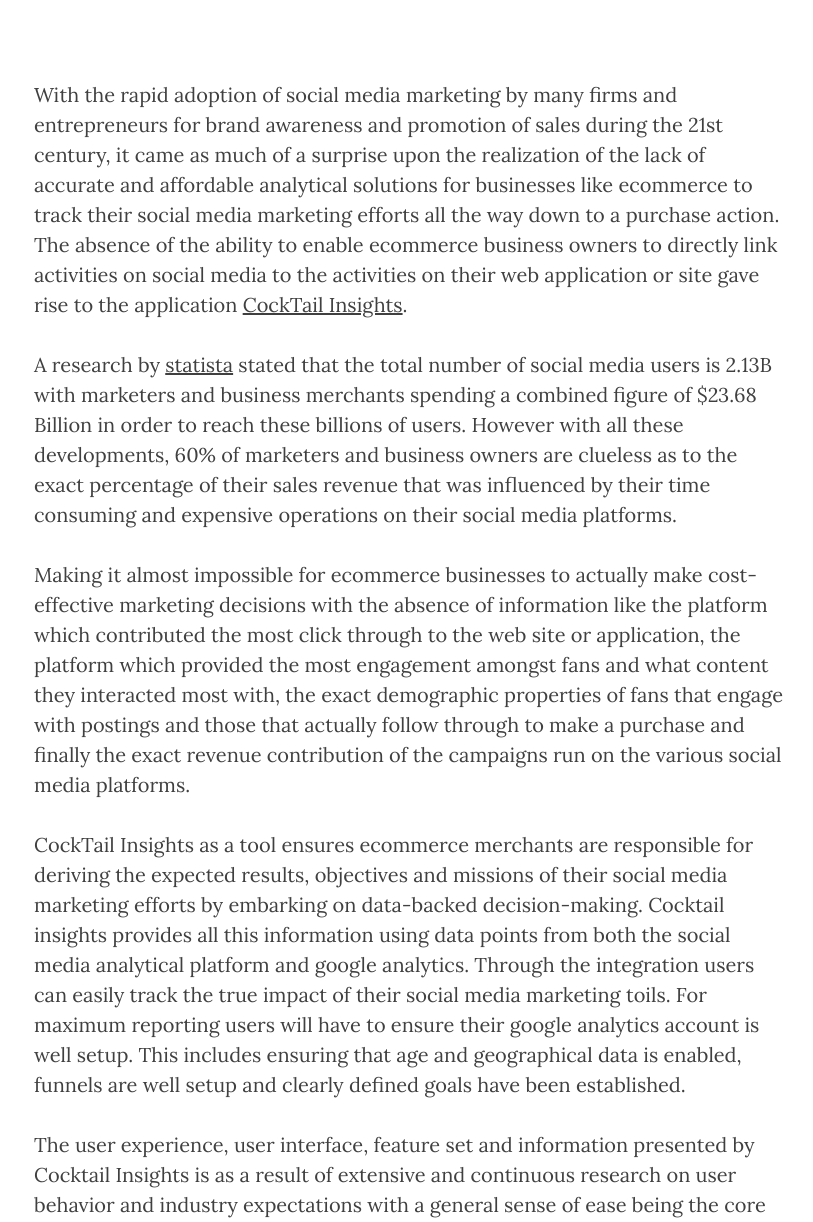
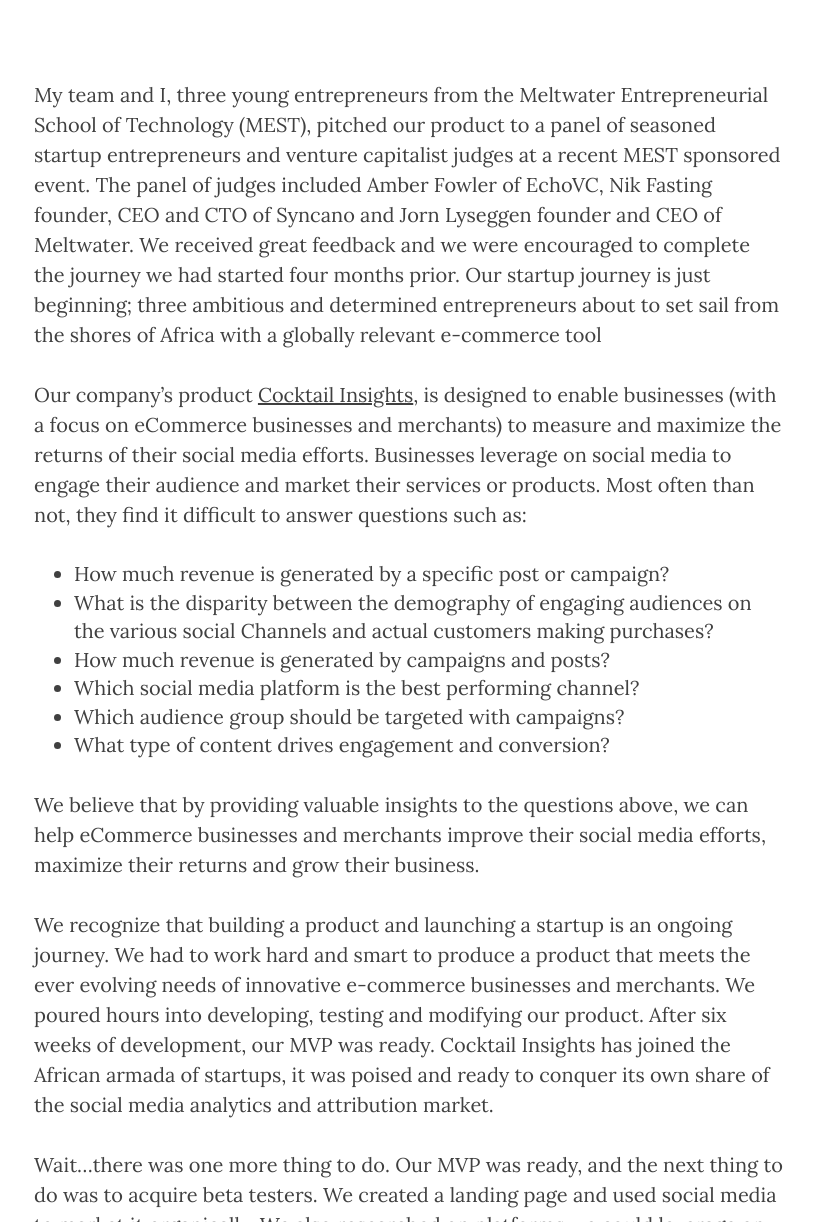
Before and after one commit to cocktailinsights/blog, a Jekyll site: the page built from _posts/2016-04-9-The Launch Blog.markdown, in a window 1280 px wide and 1400 px high, scrolled down 391 px. Shown: the part 178-1400 px from the top of the window, without its empty margins (231-1044 px from the left). Built offline with Jekyll 4.4.1, drawn with Linux system fonts in a browser that asks for light colours; nearby versions of some CDN libraries; comment, search, counter and statistics services are not loaded; some of the changed text lies outside the part shown.

Commit message:
changed content

```diff
--- a/_posts/2016-04-9-The Launch Blog.markdown
+++ b/_posts/2016-04-9-The Launch Blog.markdown
@@ -9,169 +9,35 @@ disqus: true
 ---
 
 <p>
-	With the rapid adoption of social media marketing by many firms and entrepreneurs for brand awareness and promotion of sales during the 21st century, it came as much of a surprise upon the realization of the lack of accurate and affordable analytical solutions for businesses like ecommerce to track their social media marketing efforts all the way down to a purchase action. The absence of the ability to enable ecommerce business owners to directly link activities on social media to the activities on their web application or site gave rise to the application <a target="blank" href="http://cocktailinsights.com/">CockTail Insights</a>.
+	My team and I, three young entrepreneurs from the Meltwater Entrepreneurial School of Technology (MEST), pitched our product to a panel  of  seasoned startup entrepreneurs and venture capitalist judges at a recent MEST sponsored event.  The panel of judges included Amber Fowler of EchoVC, Nik Fasting founder, CEO and CTO of Syncano and Jorn Lyseggen founder and CEO of Meltwater. We received great feedback and we were encouraged to complete the journey we had started four months prior. Our startup journey is just beginning; three ambitious and determined entrepreneurs about to set sail from the shores of Africa with a globally relevant e-commerce tool
 </p>
 
-<p>
-	A research by <a target="blank" href="http://www.statista.com/statistics/278414/number-of-worldwide-social-network-users/">statista</a> stated that the total number of social media users is 2.13B with marketers and business merchants spending a combined figure of $23.68 Billion in order to reach these billions of users. However with all these developments, 60% of marketers and business owners are clueless as to the exact percentage of their sales revenue that was influenced by their time consuming and expensive operations on their social media platforms.
+<p>Our company’s product <a target="blank" href="http://cocktailinsights.com/">Cocktail Insights</a>, is designed to enable businesses  (with a focus on eCommerce businesses and merchants) to measure and maximize the returns of their social media efforts. Businesses leverage on social media to engage their audience and market their services or products. Most often than not, they find it difficult to answer questions such as:
+</p>
+<ul>
+	<li>How much revenue is generated by a specific post or campaign?</li>
+	<li>What is the disparity between the demography of engaging audiences on the  various social Channels and actual customers making purchases?</li>
+	<li>How much revenue is generated by campaigns and posts?</li>
+	<li>Which social media platform is the best performing channel?</li>
+	<li>Which audience group should be targeted with campaigns?</li>
+	<li>What type of content drives engagement and conversion?</li>
+</ul>
+
+<p>We believe that by providing valuable insights to the questions above, we can help eCommerce businesses and merchants  improve their social media efforts, maximize their returns and grow their business.</p>
+
+<p>We recognize that building a product and launching a startup is an ongoing journey. We had to work hard and smart to produce a product that meets the ever evolving needs of innovative e-commerce businesses and merchants. We poured hours into developing, testing and modifying  our product. After six weeks of development, our MVP was ready. Cocktail Insights has joined the African armada of startups, it was poised and ready to conquer its own share of the social media analytics and attribution market.
 </p>
 
-<p>
-	Making it almost impossible for ecommerce businesses to actually make cost-effective marketing decisions with the absence of information like the platform which contributed the most click through to the web site or application, the platform which provided the most engagement amongst fans and what content they interacted most with, the exact demographic properties of fans that engage with postings and those that actually follow through to make a purchase and finally the exact revenue contribution of the campaigns run on the  various social media platforms.
+<p>Wait…there was one more thing to do. Our MVP was ready, and the next thing to do was to acquire beta testers. We created a landing page and used social media to market it organically.  We also researched on platforms we could leverage on to build our email list; we found <a target="blank" href="http://betalist.com/">BetaList</a>. We did not want to spend money on something that did not work, so we decided to use the free listings of BetaList just to test it and measure its impact. Cocktail Insights was <a target="blank" href="http://betalist.com/startups/cocktail-insights">publish</a> on BetaList on 26th March, 2016. Within 3 days we had 175 unique sessions from Betalist and 83 sign ups, that is a conversion rate of 47%.  That is impressive for a free listing. Our email list is still growing and we are preparing to launch our beta in April, 2016.
 </p>
+<a target="blank" href="http://betalist.com/startups/cocktail-insights">
+	<img src="{{ site.baseurl }}/img/betalist.png" alt="Post Sample Image">
+</a>
+<span class="caption text-muted">Our BetaList publication</span>
 
-<p>
-	CockTail Insights as a tool ensures ecommerce merchants are responsible for deriving the expected results, objectives and missions of their social media marketing efforts by embarking on data-backed decision-making. Cocktail insights provides all this information using data points from both the social media analytical platform and google analytics. Through the integration users can easily track the true impact of their social media marketing toils. For maximum reporting users will have to ensure their google analytics account is well setup. This includes ensuring that age and geographical data is enabled, funnels are well setup and clearly defined goals have been established.
-</p>
 
-<p>
-	The user experience, user interface, feature set and information presented by Cocktail Insights is as a result of extensive and continuous research on user behavior and industry expectations with a general sense of ease being the core foundation upon which the product is built on.
-</p>
+<p>We know there will always be challenges and we would just have to find a way through it all. This time, the solution to our problem was BetaList, tomorrow it would be something else. After all, “when there is a will, there is a way”. We do not know what lies ahead, but you can only know what the future holds if you march bravely into it. Join us, as we sail into the future, a lot of Cocktail Insights would be served.</p>
 
-<p><h3>
-	The images below provide a complete walkthrough of how <a target="blank" href="http://cocktailinsights.com/">CockTail Insights</a> works: </h3>
-</p>
 
-<a target="blank" href="http://cocktailinsights.com/">
-	<img src="{{ site.baseurl }}/img/new_business_page copy.png" alt="Setup New Business">
-</a>
-
-<p>
-	After a successful login process you will be required to create a business, this will enable you save your social media, google analytics and shopify credentials within this “new business”.
-</p>
-
-<a target="blank" href="http://cocktailinsights.com/">
-	<img src="{{ site.baseurl }}/img/integrations_page_social_media.png" alt="Setup Social Media Accounts">
-</a>
-
-<p>
-	There is the need to integrate your social media pages as highlighted above. This allows you to post to either facebook or twitter from cocktail insights. Also, you are provided with in-depth analysis about the reach, demography and interests of your fans.
-</p>
-
-<a target="blank" href="http://cocktailinsights.com/">
-	<img src="{{ site.baseurl }}/img/integrations_page_shopify.png" alt="Setup Shopify Store">
-</a>
-
-<p>
-	The Shopify store is also required to be integrated to enable the tracking of the movement of fans from your social media accounts.
-</p>
-
-<a target="blank" href="http://cocktailinsights.com/">
-	<img src="{{ site.baseurl }}/img/integrations_page_google_analytics.png" alt="Setup Google Analytics">
-</a>
-
-<p>
-	Before proceeding to either publishing or queuing your content, the google analytics account connected to your shopify store needs to be connected as well.
-</p>
-
-<p><em>
-	The processes of enabling these services on our secure platform are one of ease and should take you not more than a minute to activate.</em>
-</p>
-
-<p>
-	<h4>After integrating all these services you can now plunge into the full functionality of cockTail insights.</h4>
-</p>
-
-<a target="blank" href="http://cocktailinsights.com/">
-	<img src="{{ site.baseurl }}/img/publish_queue_settings.png" alt="Setup Queue Settings">
-</a>
-
-<p>
-	You can publish your content immediately or queue it to be sent at a predetermined date and time. This can be achieved by clicking the Queue Settings button highlighted above.
-</p>
-
-<a target="blank" href="http://cocktailinsights.com/">
-	<img src="{{ site.baseurl }}/img/queue_settings.png" alt="Queue Settings">
-</a>
-
-<p>
-	This image above will be presented upon clicking the Queue settings button. On this page you can schedule the periods during the day that you want the posts to be published. After selecting the preferred times for posting, the update button above is selected to ensure the changes are permanent.
-</p>
-
-<a target="blank" href="http://cocktailinsights.com/">
-	<img src="{{ site.baseurl }}/img/publish.png" alt="Publish Post">
-</a>
-
-<p>
-	The highlighted section is where you write the content you want published.
-</p>
-
-<a target="blank" href="http://cocktailinsights.com/">
-	<img src="{{ site.baseurl }}/img/publish_select_shopify_image.png" alt="Publish Shopify Product">
-</a>
-
-<p>
-	As part of writing content, you can also take products from your database by clicking the image above. This enables you select a product from your database to post on the social media pages selected as shown below.
-</p>
-
-<a target="blank" href="http://cocktailinsights.com/">
-	<img src="{{ site.baseurl }}/img/publish_tag.png" alt="Add Tag to Post">
-</a>
-
-<p>
-	A tag is strongly recommended to enable easy categorization of posts. Examples of tags include inspirational message, products, puzzle, funny, riddle, promotion and many others.
-</p>
-
-<a target="blank" href="http://cocktailinsights.com/">
-	<img src="{{ site.baseurl }}/img/publish_select_social_media.png" alt="Select Social Media Profile">
-</a>
-
-<p>
-	After providing content either in the form of text, image or both, the social media pages that you want to publish the content to should be selected by clicking on the highlighted image above.  I currently have a single page connected and therefore if I had more pages then I can choose a single page or multiple pages.
-</p>
-
-<a target="blank" href="http://cocktailinsights.com/">
-	<img src="{{ site.baseurl }}/img/publish_options.png" alt="Select from Multiple Publish Options">
-</a>
-
-<p>
-	The post is ready for publication after the content is filled and a social media page is chosen. However, there are multiple options that you can publish the content. You can decide if you want the content to be published immediately, on a scheduled date or to allow it to join the queue.
-</p>
-
-<p><em>
-	Finally incase you want to post a link on your blog or share a link with your friends without posting it through social media we have you covered. By leveraging on the bit.ly shortener API we have made it made possible to track those said links. </em>
-</p>
-
-<a target="blank" href="http://cocktailinsights.com/">
-	<img src="{{ site.baseurl }}/img/url.png" alt="Setup Trackable Url or Links">
-</a>
-
-<p>
-	The descriptions of the fields are as follows:
-</p>
-
-<ol>
-	<li><b>Url:</b> This is where you put the link that you want to share.</li>
-	<li><b>Campaign source:</b> This refers to the search engines, social networks, ad campaigns, and other sources that send users to your website, web application and blog.</li>
-	<li><b>Campaign Medium:</b> The medium can either be a referral, organic, paid search and direct search.</li>
-	<li><b>Campaign Name:</b> A name for the campaign. This could be a promo code, product or slogan.</li>
-	<li><b>Campaign Term:</b> This is used for paid search.</li>
-	<li><b>Campaign Content:</b> Used for A/B testing and content-targeted ads. Use to differentiate between ads or links that point to the same URL.</li>
-</ol>
-
-<p>
-	<em>As part of the features offered by CockTail Insights is the ability to gain extensive insights on all posts published from the service. Merchants are provided with insights such as demography, location, devices and others. The images below are previews of how your information will be displayed to you.</em>
-</p>
-
-<a target="blank" href="http://cocktailinsights.com/">
-	<img src="{{ site.baseurl }}/img/facebook_insights.png" alt="Facebook Insights">
-</a>
-
-<p>
-	The image above will provide you with all your facebook insights. It will provide you with in-depth on your posts, letting you know your fans, the content your fans resonated with most as well as recommended times for you to post to increase your odds of reaching your desired audience.
-</p>
-
-<a target="blank" href="http://cocktailinsights.com/">
-	<img src="{{ site.baseurl }}/img/blended_insights.png" alt="Blended Insights">
-</a>
-
-<p>
-	The image above is a blend of information from various data points. You are able to compare metrics over a period as well as match some metrics and dimensions head-to-head.
-</p>
-
-<p>
-	The information provided from all these outlets will empower you to make well-informed marketing decisions and increase your returns in many folds. Also, you are able to streamline relevant content for your fans.
-</p>
-
-<blockquote>A point of view can be a dangerous luxury when substituted for insight and understanding.- Marshall McLuhan, Canadian Communications Professor
+<blockquote>"We must free ourselves of the hope that the sea will ever rest. We must learn to sail in high winds.-Aristotle Onassis"
 </blockquote>
```
